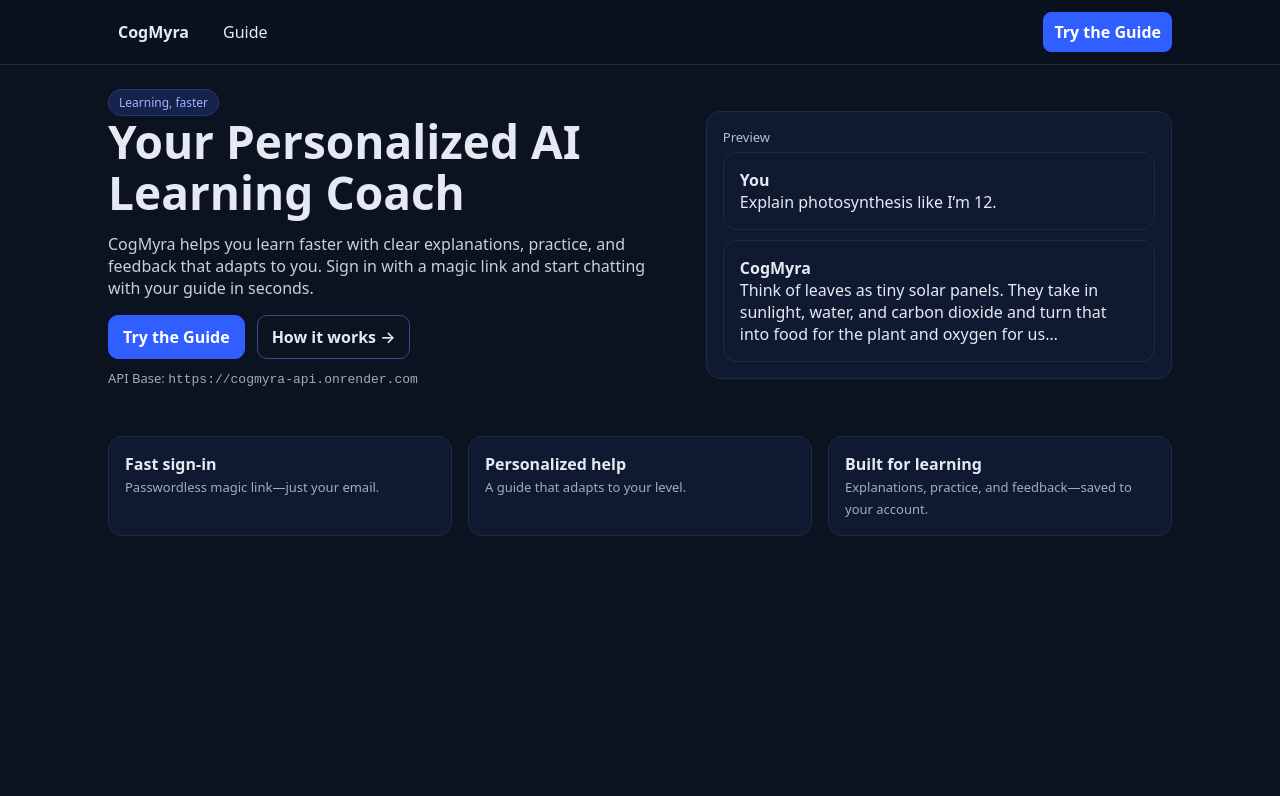
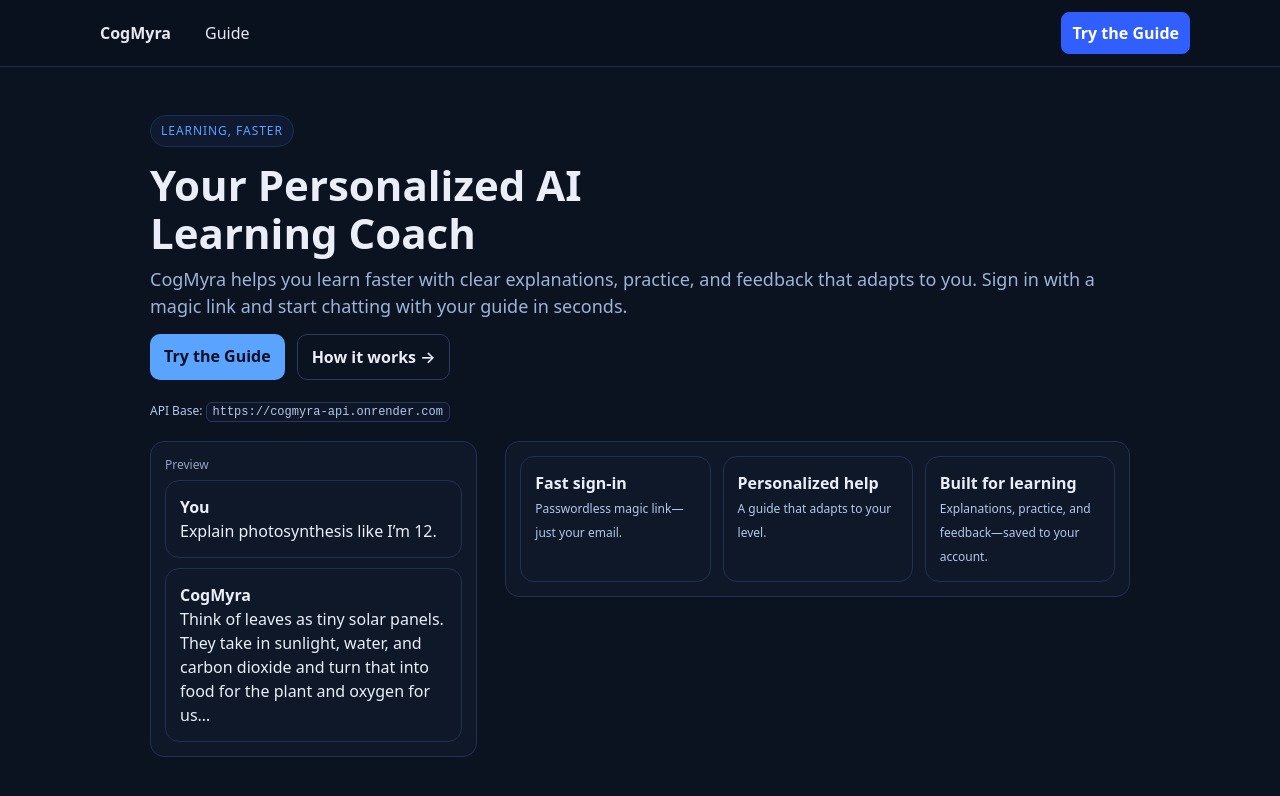
Before and after one commit to CogMyra/cogmyra, a plain HTML site: page docs/index.html in a window 1280 px wide. Drawn offline with Linux system fonts and the light colour scheme.

Commit message:
deploy(web): publish latest index (+assets if any)

```diff
--- a/docs/index.html
+++ b/docs/index.html
@@ -1,8 +1,8 @@
 <!doctype html>
 <html lang="en">
 <head>
-  <meta charset="utf-8"/>
-  <meta name="viewport" content="width=device-width,initial-scale=1"/>
+  <meta charset="utf-8" />
+  <meta name="viewport" content="width=device-width,initial-scale=1" />
   <title>CogMyra — Your Personalized AI Learning Coach</title>
 
   <!-- Favicon -->
@@ -10,22 +10,47 @@
   <link rel="apple-touch-icon" href="/favicon.svg"/>
   <meta name="theme-color" content="#0b1220"/>
 
-  <!-- SEO / Open Graph -->
+  <!-- SEO -->
+  <meta name="description" content="CogMyra helps you learn faster with clear explanations, practice, and feedback that adapts to you.">
+  <link rel="canonical" href="https://cogmyra.com/">
+
+  <!-- Open Graph -->
   <meta property="og:title" content="CogMyra — Your Personalized AI Learning Coach"/>
   <meta property="og:description" content="Learn faster with clear explanations, practice, and feedback that adapts to you."/>
   <meta property="og:type" content="website"/>
   <meta property="og:url" content="https://cogmyra.com/"/>
-  <meta property="og:image" content="https://cogmyra.com/vite.svg"/>
+  <meta property="og:image" content="https://cogmyra.com/og-home-1200x630.jpg"/>
+
+  <!-- Twitter -->
   <meta name="twitter:card" content="summary_large_image"/>
+  <meta name="twitter:title" content="CogMyra — Your Personalized AI Learning Coach"/>
+  <meta name="twitter:description" content="Learn faster with clear explanations, practice, and feedback that adapts to you."/>
+  <meta name="twitter:image" content="https://cogmyra.com/og-home-1200x630.jpg"/>
 
-  <link rel="stylesheet" href="/site.css"/>
-</head>
-<body>
-  <!-- Load shared header -->
+  <style>
+    :root { --bg:#0b1220; --fg:#e9eef8; --muted:#9fb3d9; --accent:#5aa3ff; }
+    html,body { margin:0; padding:0; background:var(--bg); color:var(--fg);
+      font:16px/1.5 system-ui,-apple-system,Segoe UI,Roboto,Inter,Helvetica,Arial,sans-serif; }
+    .wrap { max-width:980px; margin:48px auto; padding:0 20px; }
+    .badge { display:inline-block; font-size:12px; letter-spacing:.08em; text-transform:uppercase;
+      color:var(--accent); background:#0f1a30; border:1px solid #183055; padding:6px 10px; border-radius:999px; }
+    h1 { font-size:42px; line-height:1.15; margin:14px 0 8px; }
+    p.lead { font-size:18px; color:var(--muted); margin:0 0 14px; }
+    .row { display:flex; gap:28px; align-items:flex-start; flex-wrap:wrap; }
+    .card { background:#0f1829; border:1px solid #21314f; border-radius:14px; padding:14px; }
+    .btn { display:inline-block; padding:10px 14px; border-radius:10px; background:var(--accent);
+      color:#051024; text-decoration:none; font-weight:600; }
+    .btn.secondary { background:transparent; color:var(--fg); border:1px solid #2a3b5f; }
+    .grid3 { display:grid; grid-template-columns:repeat(3,minmax(0,1fr)); gap:12px; }
+    .small { font-size:12px; color:#b5c6ea; }
+    code { background:#0e1727; padding:2px 6px; border-radius:6px; border:1px solid #24385e; }
+    @media (max-width:780px) { .grid3 { grid-template-columns:1fr; } }
+  </style>
+
   <script>
     (async () => {
       try {
-        const r = await fetch('/header.html?v=dd615c6', { cache: 'no-cache' });
+        const r = await fetch('/header.html?v=site', { cache: 'no-cache' });
         if (!r.ok) return;
         const html = await r.text();
         if (html.includes('<h1>404')) return;
@@ -33,58 +58,35 @@
       } catch {}
     })();
   </script>
-
-  <main class="container">
-    <div class="row" style="align-items:center;gap:28px">
-      <section>
+</head>
+<body>
+  <main class="wrap">
     <span class="badge">Learning, faster</span>
     <h1>Your Personalized AI<br/>Learning Coach</h1>
-        <p class="lead">
-          CogMyra helps you learn faster with clear explanations, practice, and
-          feedback that adapts to you. Sign in with a magic link and start
-          chatting with your guide in seconds.
-        </p>
-        <div style="display:flex;gap:12px;margin-top:14px">
+    <p class="lead">CogMyra helps you learn faster with clear explanations, practice, and feedback that adapts to you. Sign in with a magic link and start chatting with your guide in seconds.</p>
+
+    <div style="display:flex;gap:12px;margin:14px 0 22px;">
       <a class="btn" href="/guide/">Try the Guide</a>
       <a class="btn secondary" href="#how">How it works →</a>
     </div>
-        <p class="small" style="margin-top:10px">
-          API Base: <code>https://cogmyra-api.onrender.com</code>
-        </p>
-      </section>
 
-      <aside class="card">
+    <p class="small" style="margin:0 0 20px">API Base: <code>https://cogmyra-api.onrender.com</code></p>
+
+    <div class="row">
+      <aside class="card" style="flex:1; min-width:260px;">
         <div class="small" style="opacity:.8;margin-bottom:6px">Preview</div>
-        <div class="card" style="margin-bottom:10px">
-          <b>You</b><br/>Explain photosynthesis like I’m 12.
-        </div>
-        <div class="card">
-          <b>CogMyra</b><br/>
-          Think of leaves as tiny solar panels. They take in sunlight, water,
-          and carbon dioxide and turn that into food for the plant and oxygen
-          for us…
-        </div>
+        <div class="card" style="margin-bottom:10px"><b>You</b><br/>Explain photosynthesis like I’m 12.</div>
+        <div class="card"><b>CogMyra</b><br/>Think of leaves as tiny solar panels. They take in sunlight, water, and carbon dioxide and turn that into food for the plant and oxygen for us…</div>
       </aside>
-    </div>
 
-    <section id="how" style="margin-top:36px">
+      <section id="how" class="card" style="flex:2; min-width:300px;">
         <div class="grid3">
-        <div class="card">
-          <b>Fast sign-in</b><br/>
-          <span class="small">Passwordless magic link—just your email.</span>
-        </div>
-        <div class="card">
-          <b>Personalized help</b><br/>
-          <span class="small">A guide that adapts to your level.</span>
-        </div>
-        <div class="card">
-          <b>Built for learning</b><br/>
-          <span class="small">
-            Explanations, practice, and feedback—saved to your account.
-          </span>
-        </div>
+          <div class="card"><b>Fast sign-in</b><br/><span class="small">Passwordless magic link—just your email.</span></div>
+          <div class="card"><b>Personalized help</b><br/><span class="small">A guide that adapts to your level.</span></div>
+          <div class="card"><b>Built for learning</b><br/><span class="small">Explanations, practice, and feedback—saved to your account.</span></div>
         </div>
       </section>
+    </div>
   </main>
 </body>
 </html>
```
Lines whose indentation alone changed are shown as unchanged.
